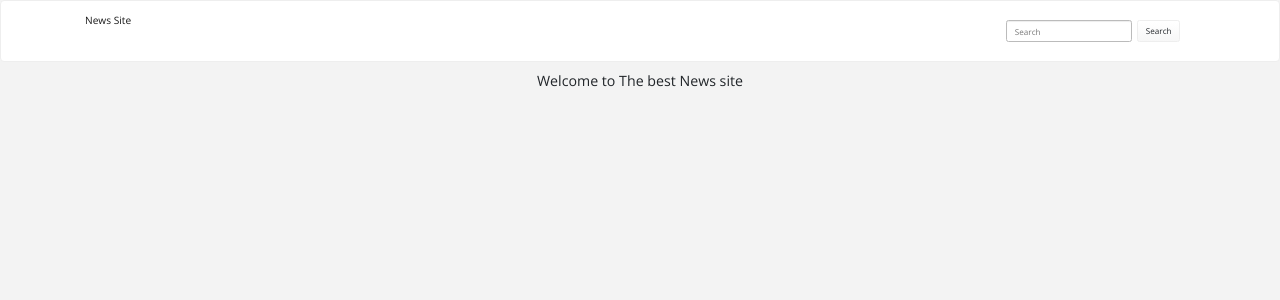
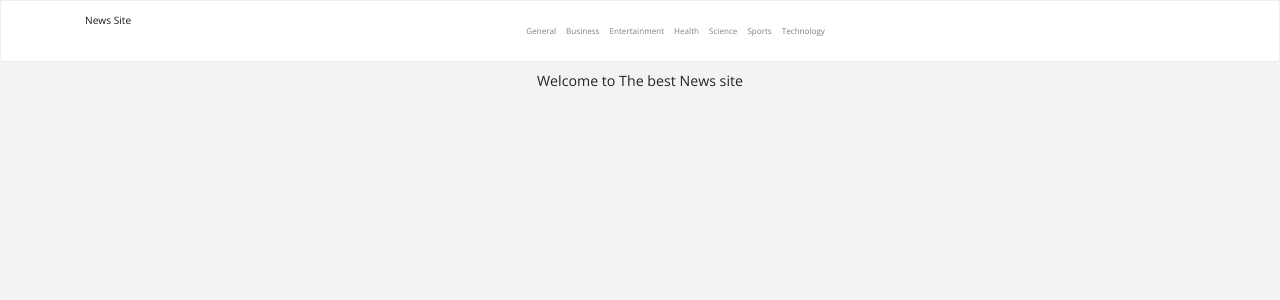
Before and after one commit to Wambita/newssource, a Flask app: page / in a window 1280 px wide. Shown: the top 300 px of the page. Run offline with Flask 2, Linux system fonts and the light colour scheme; some libraries are stand-ins or nearby versions.

Commit message:
add navbar links

```diff
--- a/app/templates/navbar.html
+++ b/app/templates/navbar.html
@@ -1,4 +1,4 @@
-<nav class="navbar navbar-expand-sm navbar-light bg-light mb-3">
+<nav class="navbar navbar-expand-md navbar-light bg-light mb-3">
   <div class="container">
     <a href="/" class="navbar-brand">News Site</a>
     <button
@@ -10,12 +10,29 @@
       <span class="navbar-toggler-icon"></span>
     </button>
     <div class="collapse navbar-collapse" id="menu">
-      <form class="form-inline my-2 my-lg-0 ml-auto">
-        <input type="text" class="form-control mr-sm-2" placeholder="Search" />
-        <button type="submit" class="btn btn-secondary my-2 my-sm-0">
-          Search
-        </button>
-      </form>
+      <ul class="navbar-nav mx-auto">
+        <li class="nav-item">
+          <a href="/sources/general" class="nav-link">General</a>
+        </li>
+        <li class="nav-item">
+          <a href="/sources/business" class="nav-link">Business</a>
+        </li>
+        <li class="nav-item">
+          <a href="/sources/entertainment" class="nav-link">Entertainment</a>
+        </li>
+        <li class="nav-item">
+          <a href="/sources/health" class="nav-link">Health</a>
+        </li>
+        <li class="nav-item">
+          <a href="/sources/science" class="nav-link">Science</a>
+        </li>
+        <li class="nav-item">
+          <a href="/sources/sports" class="nav-link">Sports</a>
+        </li>
+        <li class="nav-item">
+          <a href="/sources/technology" class="nav-link">Technology</a>
+        </li>
+      </ul>
     </div>
   </div>
 </nav>
```
